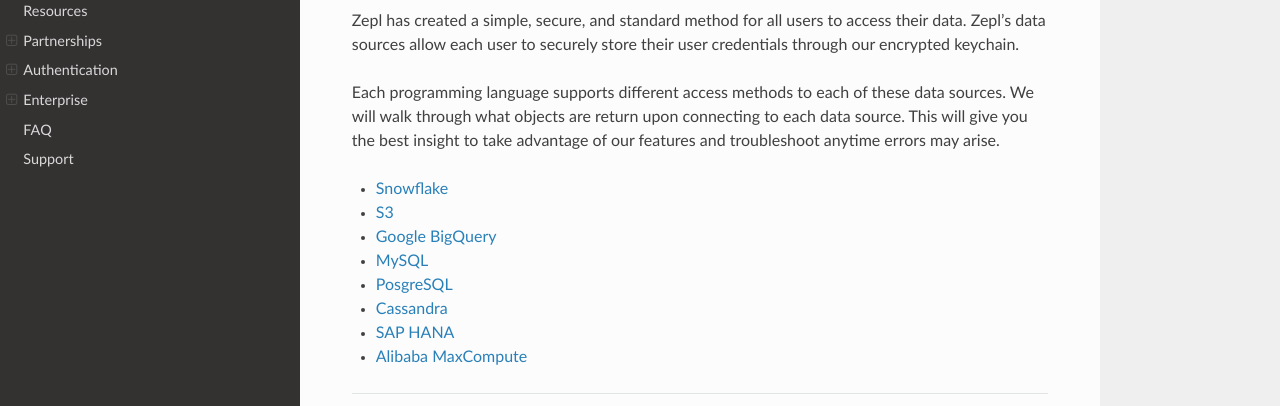
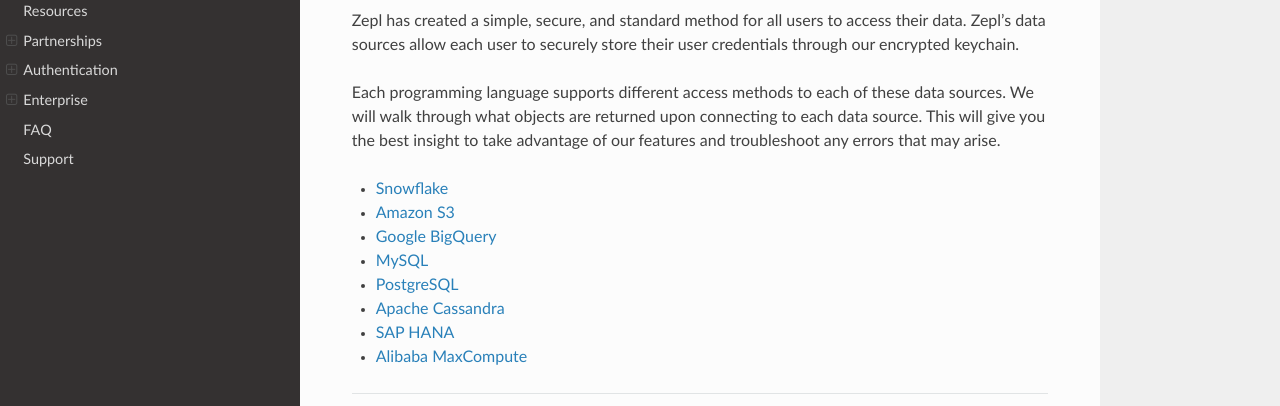
Before and after one commit to ZEPL/zepl-documentation, an MkDocs documentation site: the page built from docs/guide/datasource/datasource_objects.md, in a window 1280 px wide and 1400 px high. Shown: the part 271-677 px from the top of the window. Built offline with MkDocs 1.6.1, drawn with Linux system fonts in a browser that asks for light colours; nearby versions of some CDN libraries; some of the changed text lies outside the part shown.

Commit message:
Fixing changes from PR

```diff
--- a/docs/guide/datasource/datasource_objects.md
+++ b/docs/guide/datasource/datasource_objects.md
@@ -3,14 +3,14 @@
 
 Zepl has created a simple, secure, and standard method for all users to access their data. Zepl’s data sources allow each user to securely store their user credentials through our encrypted keychain.
 
-Each programming language supports different access methods to each of these data sources. We will walk through what objects are return upon connecting to each data source. This will give you the best insight to take advantage of our features and troubleshoot anytime errors may arise.
+Each programming language supports different access methods to each of these data sources. We will walk through what objects are returned upon connecting to each data source. This will give you the best insight to take advantage of our features and troubleshoot any errors that may arise.
 
 * [Snowflake](#snowflake)
-* [S3](#s3)
+* [Amazon S3](#s3)
 * [Google BigQuery](#google-bigquery)
 * [MySQL](#mysql)
-* [PosgreSQL](#posgresql)
-* [Cassandra](#cassandra)
+* [PostgreSQL](#postgresql)
+* [Apache Cassandra](#cassandra)
 * [SAP HANA](#sap-hana)
 * [Alibaba MaxCompute](#alibaba-maxcompute)
 
@@ -45,23 +45,23 @@
 
 >Note: Spark (Scala and Pyspark) require 'STAGE' permissions on the Snowflake database or else this exception may be thrown: `net.snowflake.client.jdbc.SnowflakeSQLException: SQL execution error: Creating stage on shared database 'SNOWFLAKE_SAMPLE_DATA' is not allowed`
 
-### Write data to S3
+### Write data to Snowflake
 [Open Examples in Zepl](https://app.zepl.com/viewer/notebooks/bm90ZTovL3pzaGFpbnNreUB6ZXBsLmNvbS83ZGQzZWYwOTYxMmY0MzQ3YmRmMDA5Nzc5MDk2MzY2OS9ub3RlLmpzb24){:target="_blank"}
 
-# S3
+# Amazon S3
 ### Configure
 * Bucket Name (required)
 
 <!--<img src="../../../img/datasource/s3_create_popup.png" class="image-box img-100" />-->
 
-### Read data from S3
+### Read data from Amazon S3
 [Open Examples in Zepl](https://app.zepl.com/viewer/notebooks/bm90ZTovL3pzaGFpbnNreUB6ZXBsLmNvbS8yYWE1M2I1MjAzMzE0NGM4OWQ0NGYwMjNmNTRmOTAwMC9ub3RlLmpzb24){:target="_blank"}
 
 | Language | Code | Object Returned | Library |
 |---------|------|-----------------|---------|
 |Python   | `s3_bucket = z.getDatasource("<data source name>")`| [Boto3 Bucket Object](https://boto3.amazonaws.com/v1/documentation/api/latest/reference/services/s3.html#bucket){:target="_blank"} | Boto3 - v1.10.9
 
-### Write data to S3
+### Write data to Amazon S3
 [Open Examples in Zepl](https://app.zepl.com/OQ4NBK79S/notebooks/9fb05a846a394f8788a22f65796fb413){:target="_blank"}
 
 # Google BigQuery
@@ -99,7 +99,7 @@
 ### Write data to MySQL
 >Example coming soon!
 
-# PosgreSQL
+# PostgreSQL
 ### Configure
 * Host (required)
 * Port (required)
@@ -107,7 +107,7 @@
 
 <!--<img src="../../../img/datasource/postgresql_create_popup.png" class="image-box img-100" />-->
 
-### Read data from PosgreSQL
+### Read data from PostgreSQL
 [Open Examples in Zepl](https://app.zepl.com/viewer/notebooks/bm90ZTovL3pzaGFpbnNreUB6ZXBsLmNvbS8yMDc4ZWZmNjE0MDU0MzJlOTEyMWYwNjcxNjBlZjg4Ni9ub3RlLmpzb24){:target="_blank"}
 
 | Language | Code | Object Returned | Library |
@@ -115,10 +115,10 @@
 | Python | `conn = z.getDatasource("<data source name>")` | [psycopg2.connect](https://www.psycopg.org/docs/connection.html){:target="_blank"} | psycopg2-binary - v2.8.4 |
 | SQL | `%datasource.<data source name>`| | |
 
-### Write data to PosgreSQL
+### Write data to PostgreSQL
 >Example coming soon!
 
-# Cassandra
+# Apache Cassandra
 ### Configure
 * Host (required)
 * Port (required)
@@ -126,14 +126,14 @@
 
 <!--<img src="../../../img/datasource/cassandra_create_popup.png" class="image-box img-100" />-->
 
-### Read data from Cassandra
+### Read data from Apache Cassandra
 [Open Examples in Zepl](https://app.zepl.com/viewer/notebooks/bm90ZTovL3pzaGFpbnNreUB6ZXBsLmNvbS9kMmJjMWY5ZDlhZWI0NzIxYjgwZDEyZDQ2OGFiODVmNC9ub3RlLmpzb24){:target="_blank"}
 
 | Language | Code | Object Returned | Library |
 |----------|------|-----------------|---------|
 | Python | `session  = z.getDatasource("<data source name>")` | [cluster.connect.session](https://docs.datastax.com/en/developer/python-driver/3.24/api/cassandra/cluster/#cassandra.cluster.Session){:target="_blank"}| cassandra-driver - v3.20.0 |
 
-### Write data to PosgreSQL
+### Write data to Apache Cassandra
 >Example coming soon!
 
 # SAP HANA
```
Also changed, not shown: other parts of docs/guide/datasource/datasource_objects.md (+4 -1 lines).
